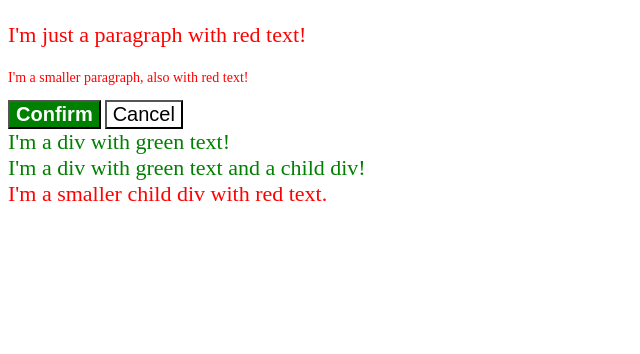
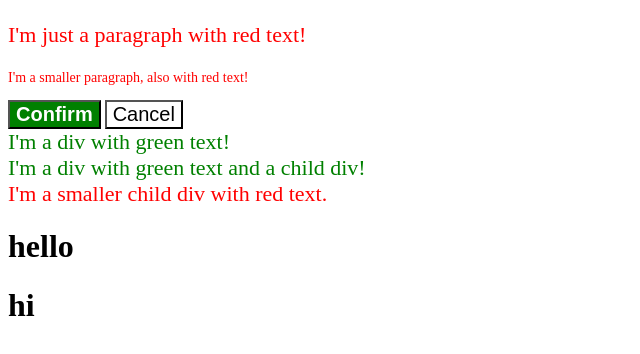
Before and after one commit to 13X02/css-excercises, a plain HTML site: page foundations/eg6.html in a window 1280 px wide. Shown: the whole page, without its empty margins (0-640 px from the left). Drawn offline with Linux system fonts and the light colour scheme.

Commit message:
new excercise

```diff
--- a/foundations/eg6.html
+++ b/foundations/eg6.html
@@ -18,5 +18,7 @@
     <div class="text">I'm a div with green text and a child div!
         <div class="text child">I'm a smaller child div with red text.</div>
     </div>
+    <h1 class="ff">hello</h1>
+    <h1 class="ss">hi</h1>
   </body>
 </html>
```
Also changed, not shown: foundations/eg6.css (line endings or trailing spaces).
